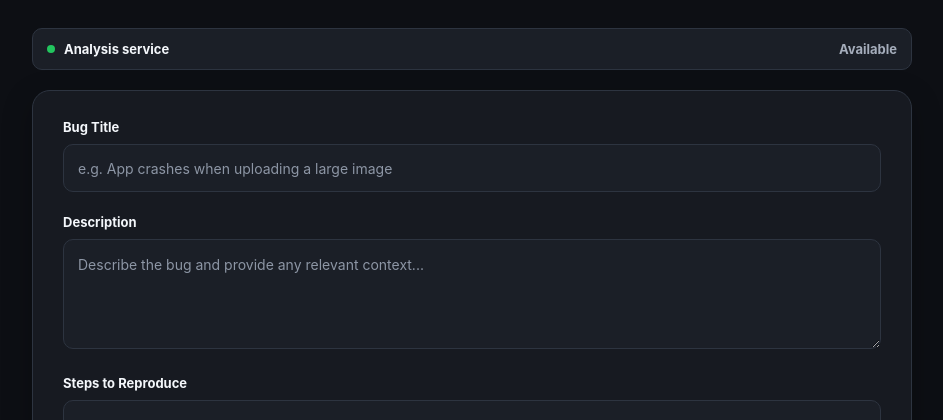
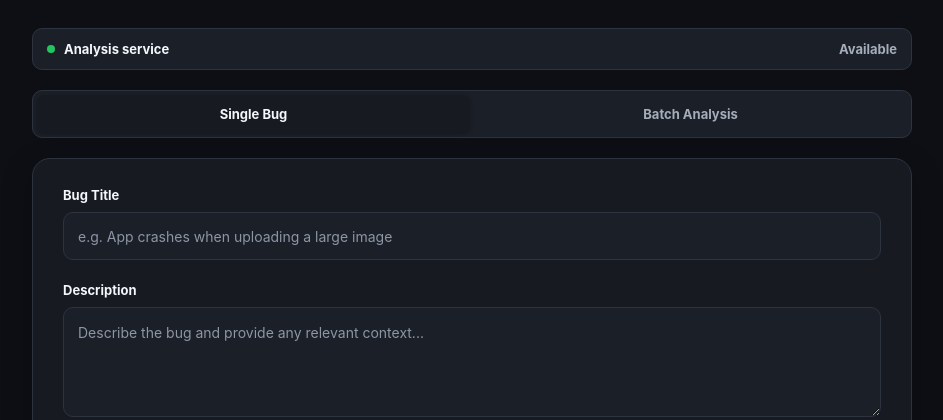
Before and after one commit to berkantepli/ai-bug-analyzer, a FastAPI app: page / in a window 1280 px wide. Shown: the part 96-516 px from the top of the page, without its empty margins (168-1111 px from the left). Run offline with FastAPI, Linux system fonts and the light colour scheme.

Commit message:
feat(ui): add analysis mode selector

```diff
--- a/app/templates/index.html
+++ b/app/templates/index.html
@@ -214,6 +214,42 @@
             background: var(--card-secondary);
             font-size: 13px;
             font-weight: 650;
+        }
+
+        .analysis-mode {
+            display: flex;
+            gap: 4px;
+            margin-bottom: 20px;
+            padding: 4px;
+            border: 1px solid var(--border);
+            border-radius: 10px;
+            background: var(--card-secondary);
+        }
+
+        .analysis-mode-button {
+            flex: 1;
+            height: 38px;
+            border: 0;
+            border-radius: 7px;
+            background: transparent;
+            color: var(--muted);
+            font-family: inherit;
+            font-size: 13px;
+            font-weight: 700;
+            cursor: pointer;
+            transition:
+                background-color 0.15s ease,
+                color 0.15s ease;
+        }
+
+        .analysis-mode-button:hover {
+            color: var(--text);
+        }
+
+        .analysis-mode-button.active {
+            background: var(--card);
+            color: var(--text);
+            box-shadow: 0 1px 4px var(--shadow);
         }
 
         .service-left {
@@ -773,6 +809,16 @@
             <span id="serviceValue" class="service-value">Checking...</span>
         </div>
 
+        <div class="analysis-mode">
+            <button id="singleBugMode" class="analysis-mode-button active" type="button">
+                Single Bug
+            </button>
+
+            <button id="batchAnalysisMode" class="analysis-mode-button" type="button">
+                Batch Analysis
+            </button>
+        </div>
+
         <main>
             <form id="bugForm" class="form-card" novalidate>
 
@@ -900,6 +946,19 @@
 
         const statusDot = document.getElementById("statusDot");
         const serviceValue = document.getElementById("serviceValue");
+
+        const singleBugMode = document.getElementById("singleBugMode");
+        const batchAnalysisMode = document.getElementById("batchAnalysisMode");
+
+        singleBugMode.addEventListener("click", () => {
+            singleBugMode.classList.add("active");
+            batchAnalysisMode.classList.remove("active");
+        });
+
+        batchAnalysisMode.addEventListener("click", () => {
+            batchAnalysisMode.classList.add("active");
+            singleBugMode.classList.remove("active");
+        });
 
         /* =========================
             Screenshot Upload
```
